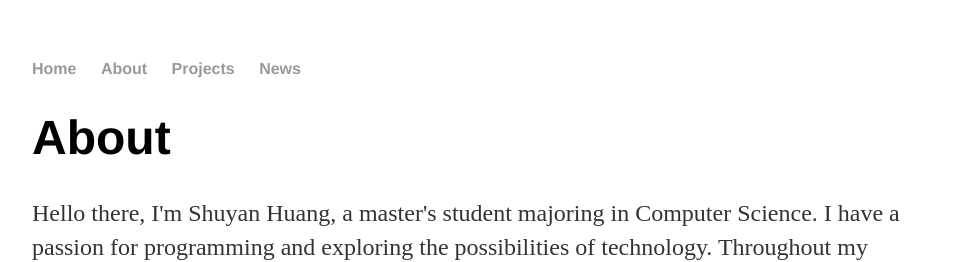
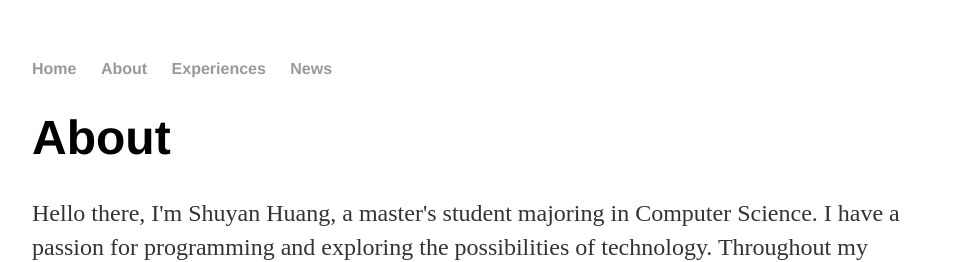
Before and after one commit to JoyceHuangEC/JoyceHuangEC.github.io, a Jekyll site: the page built from about/index.html, in a window 1280 px wide. Shown: the top 262 px of the page, without its empty margins (160-1119 px from the left). Built offline with Jekyll 4.4.1, drawn with Linux system fonts in a browser that asks for light colours.

Commit message:
Update default.html

```diff
--- a/_layouts/default.html
+++ b/_layouts/default.html
@@ -10,7 +10,7 @@
 	    		<ul>
 	        		<li><a href="/">Home</a></li>
 		        	<li><a href="/about">About</a></li>
-	        		<li><a href="/projects">Projects</a></li>
+	        		<li><a href="/experience">Experiences</a></li>
 	        		<li><a href="/news">News</a></li>
 	    		</ul>
 			</nav>
```
